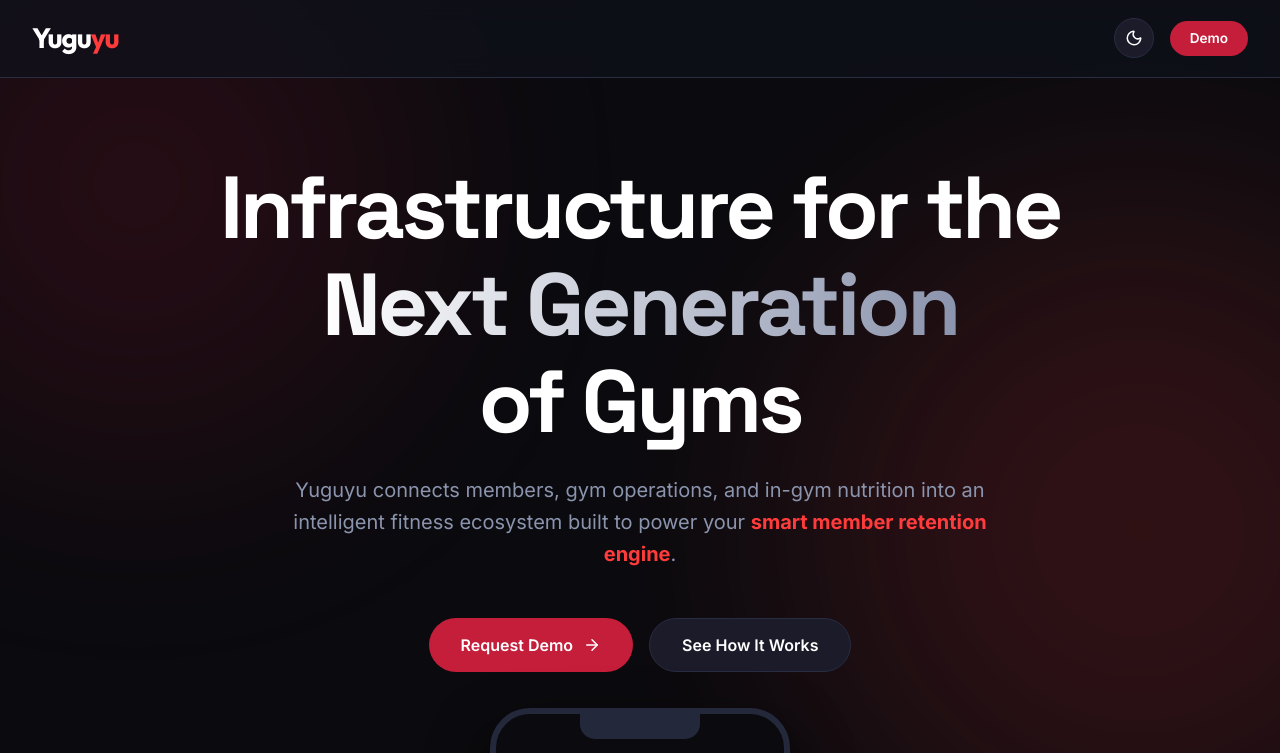
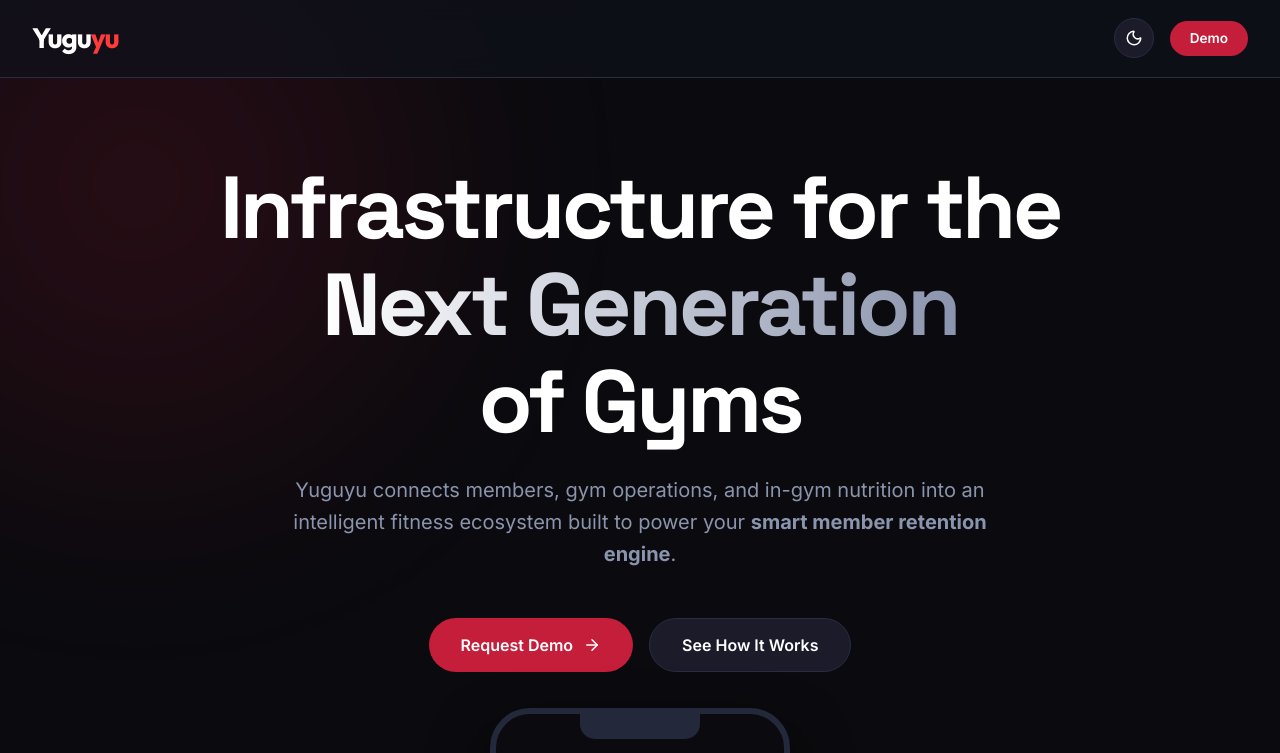
Before and after one commit to shubhamdnaik/yuguyu-premium, a React (Vite) app: page / in a window 1280 px wide. Shown: the top 753 px of the page. Built offline with nearby package versions, Linux system fonts and the light colour scheme.

Commit message:
Final branding refinement: White/Red logo and 'Broken Systems' section removal

```diff
--- a/src/App.jsx
+++ b/src/App.jsx
@@ -305,7 +305,7 @@
         background: 'var(--glass-bg)'
       }}>
         <div style={{ fontSize: '1.75rem', fontWeight: '800', fontFamily: 'var(--font-logo)', letterSpacing: '-0.04em' }}>
-          <span style={{ color: 'var(--text-primary)' }}>Yugu</span><span style={{ color: 'var(--accent-green)' }}>yu</span>
+          <span style={{ color: '#FFFFFF' }}>Yugu</span><span style={{ color: '#FF3B3B' }}>yu</span>
         </div>
         <div style={{ display: 'flex', gap: '1rem', alignItems: 'center' }}>
           <button
@@ -744,7 +744,7 @@
          <div className="container" style={{ display: 'grid', gridTemplateColumns: isMobile ? '1fr' : '2fr 1fr 1fr 1fr', gap: isMobile ? '3rem' : '4rem' }}>
             <div>
                <div style={{ fontSize: '1.75rem', fontWeight: '800', fontFamily: 'var(--font-logo)', letterSpacing: '-0.04em', marginBottom: '1.5rem' }}>
-                  <span style={{ color: 'var(--text-primary)' }}>Yugu</span><span style={{ color: 'var(--accent-green)' }}>yu</span>
+                  <span style={{ color: '#FFFFFF' }}>Yugu</span><span style={{ color: '#FF3B3B' }}>yu</span>
                </div>
                <p style={{ color: 'var(--text-tertiary)', fontSize: '0.9rem', lineHeight: 1.6 }}>The Operating System for Modern Gyms. Connecting members, infrastructure, and revenue into one intelligent ecosystem.</p>
             </div>
--- a/src/index.css
+++ b/src/index.css
@@ -16,12 +16,12 @@
 
   /* Shared Tokens */
   --accent-blue: #00E6F0;
-  --accent-green: #FF3B3B;
+  --brand-red: #FF3B3B;
   --accent-purple: #C41E3A;
-  --accent-bright-purple: #9041FF; /* For the 'yu' in the logo */
+  --accent-bright-purple: #9041FF;
   --accent-orange: #FF4D00;
 
-  --accent-glow-green: rgba(255, 59, 59, 0.4);
+  --accent-glow-red: rgba(255, 59, 59, 0.4);
   --accent-glow-purple: rgba(196, 30, 58, 0.4);
 
   /* Radii */
```
